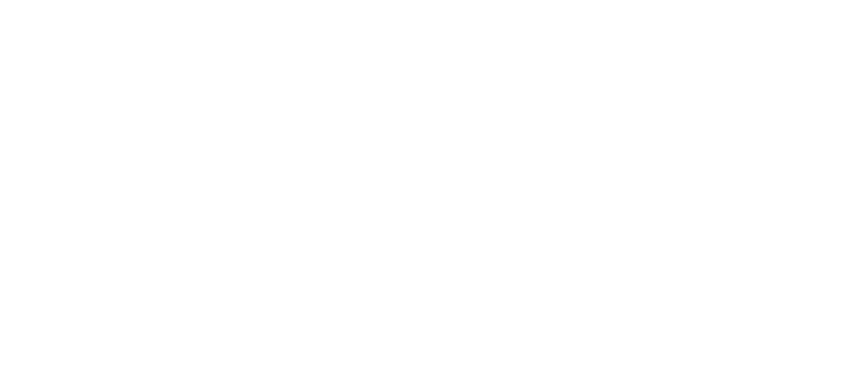
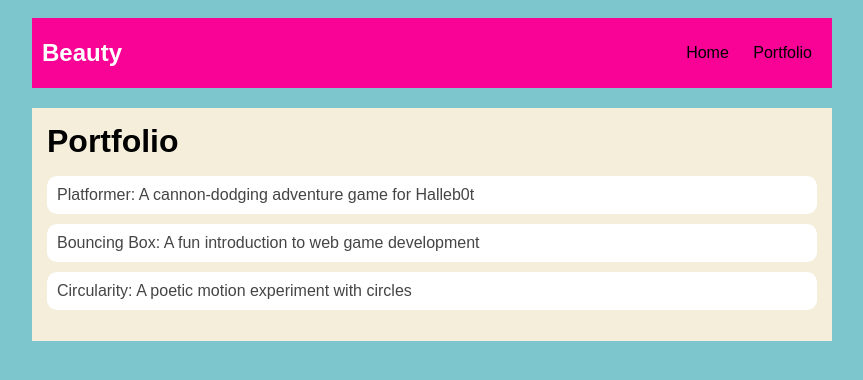
Before and after one commit to Makaylaknight6/Makaylaknight6.github.io, a plain HTML site: page portfolio.html in a window 1280 px wide. Shown: the whole page, without its empty margins (208-1071 px from the left). Drawn offline with Linux system fonts and the light colour scheme.

Commit message:
add portfolio page to website

```diff
--- a/portfolio.html
+++ b/portfolio.html
@@ -0,0 +1,40 @@
+<!DOCTYPE html>
+<html>
+  <head>
+    <title>Beauty</title>
+    <link rel="stylesheet" href="style.css" />
+  </head>
+
+  <body>
+    <!-- All content goes here -->
+    <div id="all-contents">
+
+        <nav>
+<h1>Beauty</h1>
+<ul id="nav">
+    <li class="nav-li">
+    <a href="index.html">Home</a>
+    </li>
+    <li class="nav-li">
+        <a href="portfolio.html">Portfolio</a>
+    </li>
+    </ul>
+    </nav>
+
+ <main>
+    <div class="content">
+    <h1>Portfolio</h1>
+    <ul id="portfolio">
+      <li>
+        <a href="fsd-projects/platformer/">Platformer: A cannon-dodging adventure game for Halleb0t</a>
+      </li>
+      <li>
+        <a href="fsd-projects/bouncing-box/">Bouncing Box: A fun introduction to web game development</a>
+      </li>
+      <li>
+        <a href="fsd-projects/circularity/">Circularity: A poetic motion experiment with circles</a>
+      </li>
+        </ul>
+    </div>
+  </body>
+</html>
--- a/style.css
+++ b/style.css
@@ -74,3 +74,29 @@ main {
 h2, h3 {
     margin: 0px;
 }
+
+/* Portfolio styles */
+.content h1 {
+    color: black;
+  }
+
+  #portfolio {
+    list-style-type: none;
+    padding-left: 0;
+  }
+
+  #portfolio li {
+    background: #fff;
+    padding: 10px;
+    border-radius: 10px;
+    margin-bottom: 10px;
+  }
+
+  #portfolio li:hover {
+    background: #eee;
+  }
+
+  #portfolio a {
+    text-decoration: none;
+    color: #454545;
+  }
```
